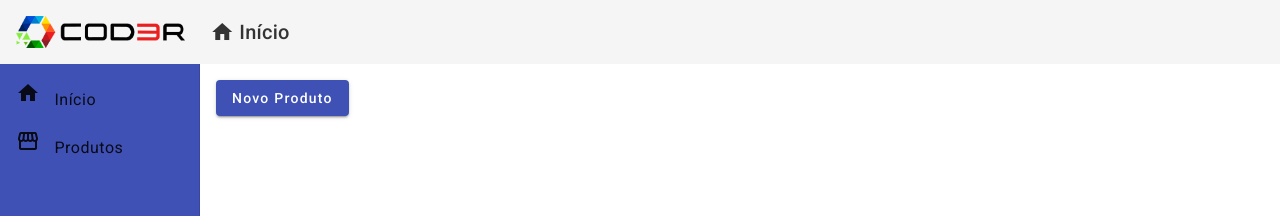
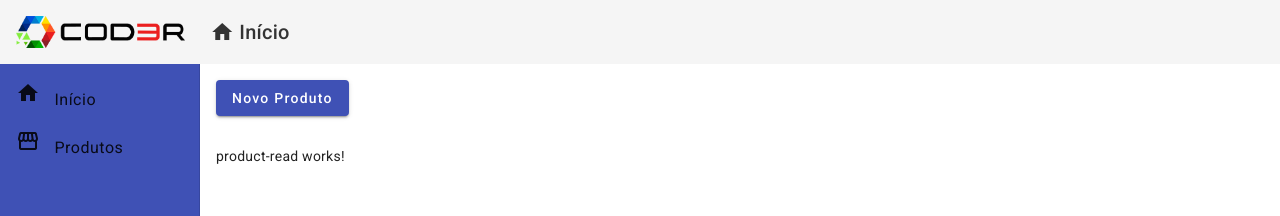
Before and after one commit to JenniferSantoss/crud-angular-project, an Angular app in the folder frontend/: page /products in a window 1280 px wide. Shown: the top 216 px of the page. Built offline with nearby package versions, Linux system fonts and the light colour scheme; no server answers.

Commit message:
Criando componente Obter Produtos (read)

```diff
--- a/frontend/src/app/app.module.ts
+++ b/frontend/src/app/app.module.ts
@@ -25,6 +25,7 @@ import { HttpClientModule } from  '@angular/common/http';
 import { FormsModule } from '@angular/forms';
 import { MatFormFieldModule } from '@angular/material/form-field';
 import { MatInputModule } from '@angular/material/input';
+import { ProductReadComponent } from './components/product/product-read/product-read.component';
 
 @NgModule({
   declarations: [
@@ -36,7 +37,8 @@ import { MatInputModule } from '@angular/material/input';
     ProductCrudComponent,
     RedDirective,
     ForDirective,
-    ProductCreateComponent
+    ProductCreateComponent,
+    ProductReadComponent
   ],
   imports: [
     BrowserModule,
--- /dev/null
+++ b/frontend/src/app/components/product/product-read/product-read.component.html
@@ -0,0 +1 @@
+<p>product-read works!</p>
--- /dev/null
+++ b/frontend/src/app/components/product/product-read/product-read.component.ts
@@ -0,0 +1,22 @@
+import { ProductService } from './../product.service';
+import { Product } from './../product.model';
+import { Component, OnInit } from '@angular/core';
+
+@Component({
+  selector: 'app-product-read',
+  templateUrl: './product-read.component.html',
+  styleUrls: ['./product-read.component.css']
+})
+export class ProductReadComponent implements OnInit {
+
+  products: Product[] = [];
+
+  constructor(private productService: ProductService) { }
+
+  ngOnInit(): void {
+    this.productService.read().subscribe(products => {
+      this.products = products
+    })
+  }
+
+}
--- a/frontend/src/app/components/product/product.service.ts
+++ b/frontend/src/app/components/product/product.service.ts
@@ -24,4 +24,8 @@ export class ProductService {
   create(product: Product): Observable<Product> {
     return this.http.post<Product>(this.baseUrl, product)
   }
+
+  read(): Observable<Product[]> {
+    return this.http.get<Product[]>(this.baseUrl)
+  }
 }
--- a/frontend/src/app/views/product-crud/product-crud.component.css
+++ b/frontend/src/app/views/product-crud/product-crud.component.css
@@ -0,0 +1,3 @@
+button {
+    margin-bottom: 30px;
+}
--- a/frontend/src/app/views/product-crud/product-crud.component.html
+++ b/frontend/src/app/views/product-crud/product-crud.component.html
@@ -3,3 +3,5 @@
     color="primary">
     Novo Produto
 </button>
+
+<app-product-read></app-product-read>
```
Also changed, not shown: frontend/src/app/components/product/product-read/product-read.component.css (added).
